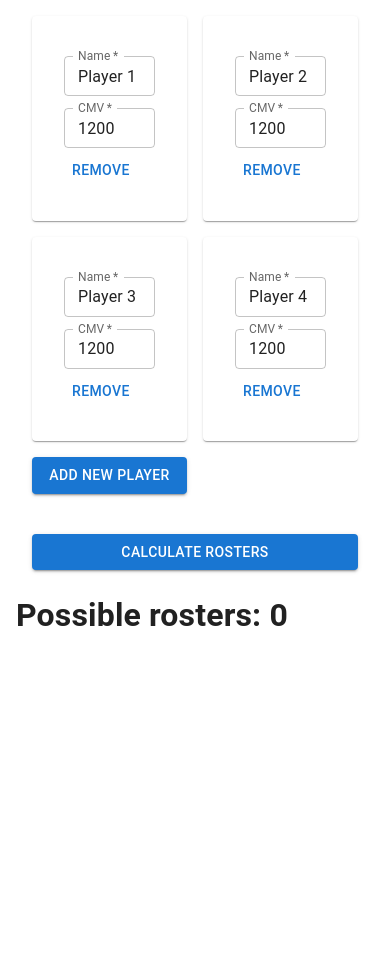
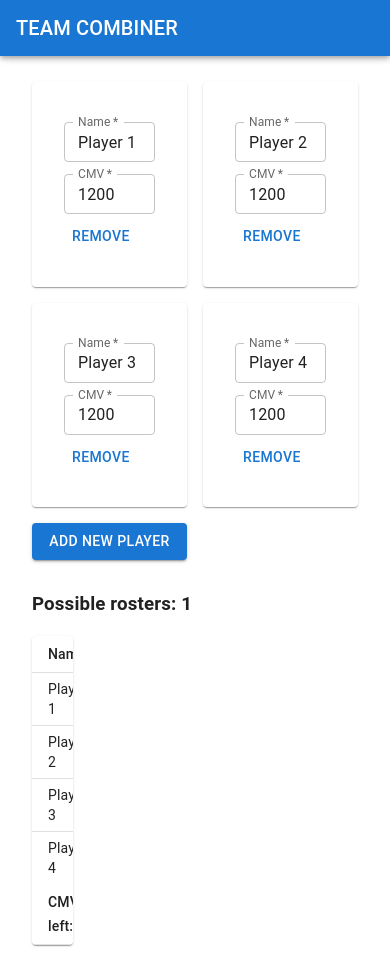
Before and after one commit to Tawga/team-combiner, a React (Create React App) app: page / in a window 390 px wide. Before the commit the page ends 844 px from the top, so only its background shows below. Built offline with nearby package versions, Linux system fonts and the light colour scheme.

Commit message:
Fixed issued with responsiveness.

```diff
--- a/src/App.js
+++ b/src/App.js
@@ -2,11 +2,21 @@ import "./App.css";
 import Combinations from "./components/Combinations";
 import Container from "@mui/material/Container";
 import CssBaseline from "@mui/material/CssBaseline";
+import AppBar from "@mui/material/AppBar";
+import Toolbar from "@mui/material/Toolbar";
+import Typography from "@mui/material/Typography";
 
 function App() {
 	return (
 		<Container maxWidth="lg">
 			<CssBaseline />
+			<AppBar>
+				<Toolbar>
+					<Typography variant="h6" component="div" sx={{ flexGrow: 1 }}>
+						TEAM COMBINER
+					</Typography>
+				</Toolbar>
+			</AppBar>
 			<Combinations />
 		</Container>
 	);
--- a/src/components/Combinations.js
+++ b/src/components/Combinations.js
@@ -1,5 +1,6 @@
-import React, { useState } from "react";
+import React, { useState, useEffect, useCallback } from "react";
 import TeamCard from "./TeamCard.js";
+import classes from "./Combinations.module.css";
 
 import Card from "@mui/material/Card";
 import Button from "@mui/material/Button";
@@ -27,15 +28,27 @@ const initialPlayers = [
 ];
 
 const Combinations = () => {
-	const teamCap = 5260;
 	const rosterSize = 4;
-
+	const [teamCap, setTeamCap] = useState(5260);
 	const [players, setPlayers] = useState(initialPlayers);
 	const [legalTeams, setLegalTeams] = useState([]);
 
-	const calculateTeams = () => {
+	const isLegal = useCallback(
+		(roster) => {
+			let totalCmv = 0;
+			roster.forEach((player) => {
+				totalCmv += player.cmv;
+			});
+
+			return totalCmv <= teamCap;
+		},
+		[teamCap]
+	);
+
+	const calculateTeams = useCallback(() => {
+		console.log("calculating");
 		if (players.length < rosterSize) {
-			alert("Not enough people for full roster!");
+			setLegalTeams([]);
 			return;
 		} else {
 			const allCombinations = combinations(players, rosterSize).filter(isLegal);
@@ -52,16 +65,7 @@ const Combinations = () => {
 
 			setLegalTeams(rosters.sort((a, b) => (a.totalCmv < b.totalCmv ? 1 : -1)));
 		}
-	};
-
-	const isLegal = (roster) => {
-		let totalCmv = 0;
-		roster.forEach((player) => {
-			totalCmv += player.cmv;
-		});
-
-		return totalCmv <= teamCap;
-	};
+	}, [players, isLegal]);
 
 	function combinations(a, c) {
 		let index = [];
@@ -92,11 +96,6 @@ const Combinations = () => {
 		return result;
 	}
 
-	const submitHandler = (event) => {
-		event.preventDefault();
-		calculateTeams();
-	};
-
 	let handleChange = (i, e) => {
 		let newFormValues = [...players];
 		if (e.target.name === "cmv") {
@@ -104,7 +103,6 @@ const Combinations = () => {
 		} else {
 			newFormValues[i][e.target.name] = e.target.value;
 		}
-
 		setPlayers(newFormValues);
 	};
 
@@ -118,17 +116,37 @@ const Combinations = () => {
 		setPlayers(newFormValues);
 	};
 
+	useEffect(() => {
+		calculateTeams();
+	}, [players, calculateTeams]);
+
+	const teamCapHandler = (event) =>  {
+		if(event.target.value >= 0){
+			setTeamCap(event.target.value);
+		}
+
+	}
+
 	return (
-		<div>
-			<div>
-				<p></p>
-			</div>
-			<Container maxWidth="lg">
-				<form onSubmit={submitHandler}>
+		<React.Fragment>
+			<Container maxWidth="lg" className={classes.container}>
+				<TextField
+					type="text"
+					name="teamCap"
+					label="Team Cap"
+					size="small"
+					margin="dense"
+					required
+					value={teamCap}
+					onChange={teamCapHandler}
+				/>
+			</Container>
+			<Container maxWidth="lg" className={classes.container}>
+				<form>
 					<Grid container spacing={2}>
 						{players.map((player, index) => {
 							return (
-								<Grid xs={6} md={4} key={index}>
+								<Grid key={index} xs={6} md={4}>
 									<Card
 										sx={{
 											padding: 4,
@@ -166,7 +184,7 @@ const Combinations = () => {
 								</Grid>
 							);
 						})}
-						<Grid  xs={6} md={4}>
+						<Grid xs={6} md={4}>
 							<Button
 								variant="contained"
 								className="button add"
@@ -178,18 +196,11 @@ const Combinations = () => {
 							</Button>
 						</Grid>
 					</Grid>
-					<Button sx={{ marginTop: 5 }} variant="contained" type="submit" fullWidth>
-						Calculate rosters
-					</Button>
 				</form>
 			</Container>
-
-			<h1>Possible rosters: {legalTeams.length}</h1>
-			<Grid
-				container
-				spacing={{ xs: 3, md: 3 }}
-				columns={{ xs: 4, sm: 8, md: 12 }}
-			>
+			<Container maxWidth="lg">
+				<h3>Possible rosters: {legalTeams.length}</h3>
+				<Grid container spacing={2}>
 					{legalTeams.map((team, index) => {
 						return (
 							<Grid key={index} xs={2} sm={4} md={4}>
@@ -200,7 +211,8 @@ const Combinations = () => {
 						);
 					})}
 				</Grid>
-		</div>
+			</Container>
+		</React.Fragment>
 	);
 };
 
--- a/src/components/Combinations.module.css
+++ b/src/components/Combinations.module.css
@@ -1,4 +1,3 @@
 .container {
-	display: flex;
-    flex-wrap: wrap;
+    margin-bottom: 30px;
 }
--- a/src/components/TeamCard.js
+++ b/src/components/TeamCard.js
@@ -27,9 +27,9 @@ const TeamCard = (props) => {
 					<TableBody>
 						{players
 							.sort((a, b) => (a.cmv < b.cmv ? 1 : -1))
-							.map((player) => (
+							.map((player, index) => (
 								<TableRow
-									key={player.name}
+									key={index}
 									sx={{ "&:last-child td, &:last-child th": { border: 0 } }}
 								>
 									<TableCell component="th" scope="player">
```
Lines whose indentation alone changed are shown as unchanged.
